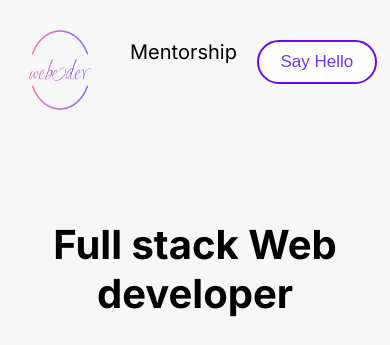
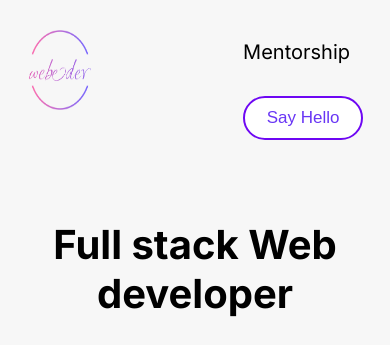
Before and after one commit to adarsh7raj/Portfolio, a plain HTML site: page index.html in a window 390 px wide. Shown: the top 345 px of the page. Drawn offline with Linux system fonts and the light colour scheme.

Commit message:
Change for mobile device

```diff
--- a/styles.css
+++ b/styles.css
@@ -533,7 +533,14 @@ a {
   text-decoration: none; /* Removes the underline */
   color: inherit;        /* Inherits the text color from the parent element */
 }
+@media(max-width:500px){
+  .sayhello{
+    display: flex;
+    flex-direction: column;
+    justify-content: space-between;
 
+  }
+}
 /* For mobile devices (up to 600px wide) */
 @media (max-width: 600px) {
 
```
